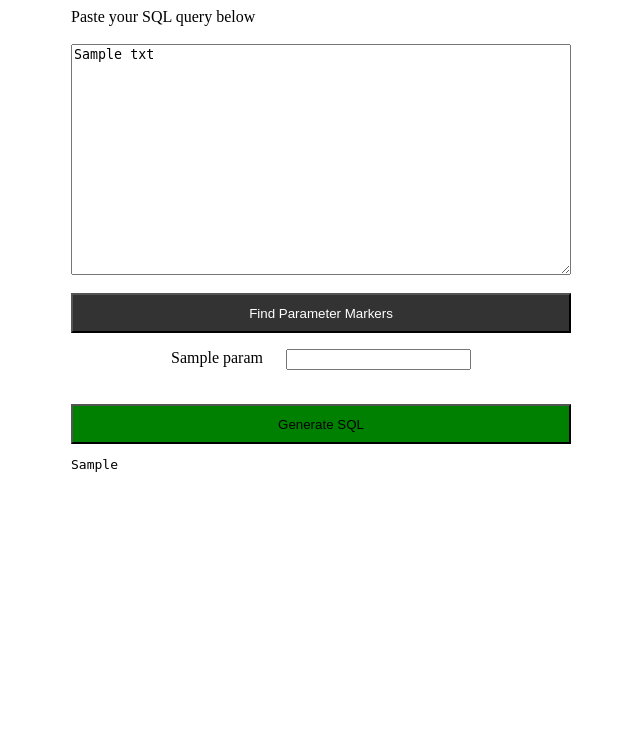
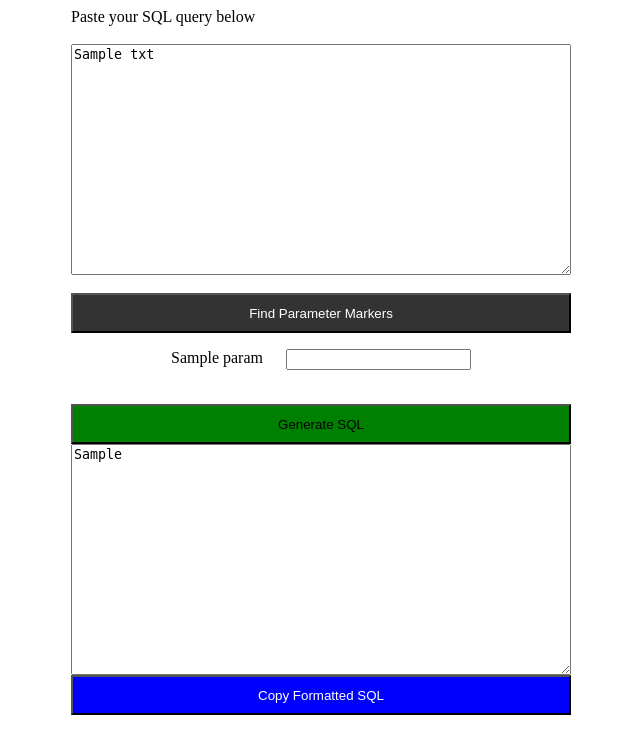
Before and after one commit to susodapop/fmt_bindparam, a Python web app: template templates/fmt_bindparam/index.html in a window 1280 px wide. Shown: the top 754 px of the page, without its empty margins (319-959 px from the left). Run offline with Jinja, Linux system fonts and the light colour scheme; the template is opened without the code that fills it: most values are stand-ins (such as "Sample title", 1, 10 or a date in 2020).

Commit message:
Adds "copy query" functionality.

```diff
--- a/templates/fmt_bindparam/index.html
+++ b/templates/fmt_bindparam/index.html
@@ -6,6 +6,7 @@
 		<style type="text/css">
 			#btn_find { color: white; background: #333; height: 3em; }
 			#btn_generate { color: black; background: green; height: 3em; }
+			#btn_copy { color: white; background: blue; height: 3em; }
 			#frm_main { width: 80%; max-width: 500px; margin: auto; display: flex; flex-flow: column nowrap; justify-content: center: align-items: center; }
 			.param_wrapper { margin: 1em auto; width: 80%; max-width: 300px; display: flex; flex-flow: row nowrap; justify-content: space-between; }
 
@@ -24,15 +25,40 @@
 						<label for="p_{{ p }}">{{ p }}</label>
 						<input type="text" name="p_{{ p }}" value="{{ value }}" autocomplete="off"/>
 					</div>
-					{% endfor %}
+				{% endfor %}
 					<br /><button id="btn_generate" name="generate">Generate SQL</button>
 				{% endif %}
 				{% if new_sql %}
-					<div class="new_sql">
-					<pre>{{ new_sql }}</pre>
-				</div>
+
+					<textarea id="fmt_sql" name="fmt_sql" rows=15 cols=80>{{ new_sql }}</textarea>
+					<button id="btn_copy" onclick="myFunction()">Copy Formatted SQL</button>
+
 			{% endif %}
 		</form>
 		<script src="//cdnjs.cloudflare.com/ajax/libs/modernizr/2.5.3/modernizr.min.js" type="text/javascript"></script>
+		<script>
+
+		document.querySelector("#btn_copy").addEventListener(
+			"click",
+			function(event) {
+				event.preventDefault();
+			},
+			false
+		);
+			function myFunction() {
+				/* Get the text field */
+				var copyText = document.getElementById("fmt_sql");
+
+				/* Select the text field */
+				copyText.select();
+				copyText.setSelectionRange(0, 99999);
+				/*For mobile devices*/
+				/* Copy the text inside the text field */
+
+				document.execCommand("copy");
+			}
+
+
+		</script>
 	</body>
 </html>
```
